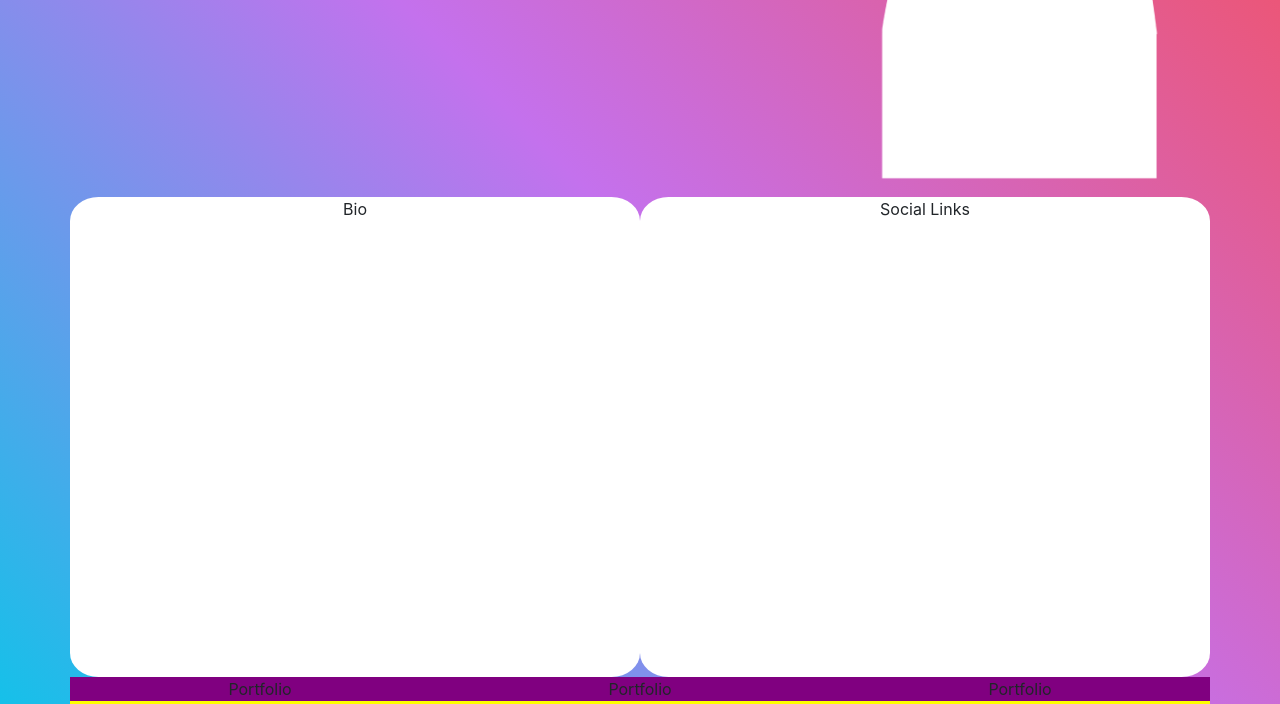
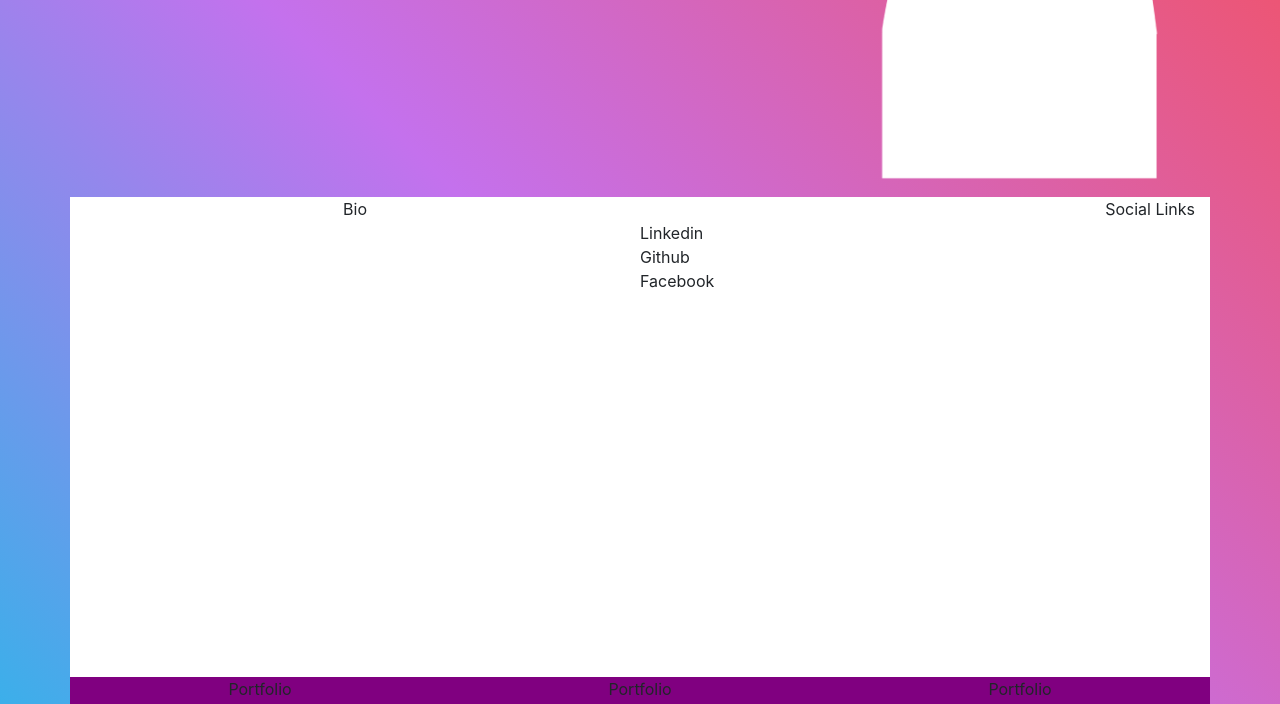
Before and after one commit to KyleTodd/portfolio, a plain HTML site: page index.html in a window 1280 px wide. Shown: the part 243-947 px from the top of the page. Drawn offline with nearby package versions, Linux system fonts and the light colour scheme.

```diff
--- a/index.html
+++ b/index.html
@@ -22,12 +22,15 @@
         </div>
 
         <!-- About me -->
-        <div class="row ">
-            <div class="col about_me hover">
+        <div class="row about_me">
+            <div class="col hover">
                 Bio
             </div>
-            <div class="col about_me hover">
+            <div class="col hover social_conatiner">
                 Social Links
+                <div class="row ">Linkedin</div>
+                <div class="row ">Github</div>
+                <div class="row ">Facebook</div>
             </div>
         </div>
 
--- a/style.css
+++ b/style.css
@@ -30,24 +30,23 @@ body{
 .headshot_photo{
 
 }
-.red{
-    /* background-color: red; */
+.social_conatiner{
+    text-align: right;
 
 }
-.blue{
-    /* background-color: blue; */
 
-}
 .about_me{
     background-color: white;
     height: 30em;
-    border-radius: 5%;
+
 }
 .purple{
     background-color: purple;
+    height: 10em;
 }
 .yellow{
     background-color: yellow;
+    height: 10em;
 }
 .hover:hover{
     background-color: white;
```
Also changed, not shown: Images/facebook_white.png (added), Images/github_white.png (added), Images/linkedin_white.png (added), 1 other file.
